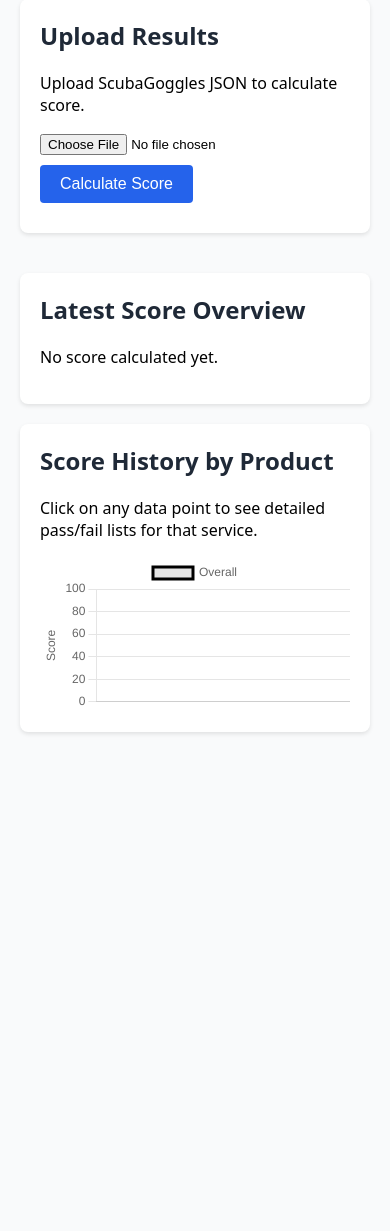
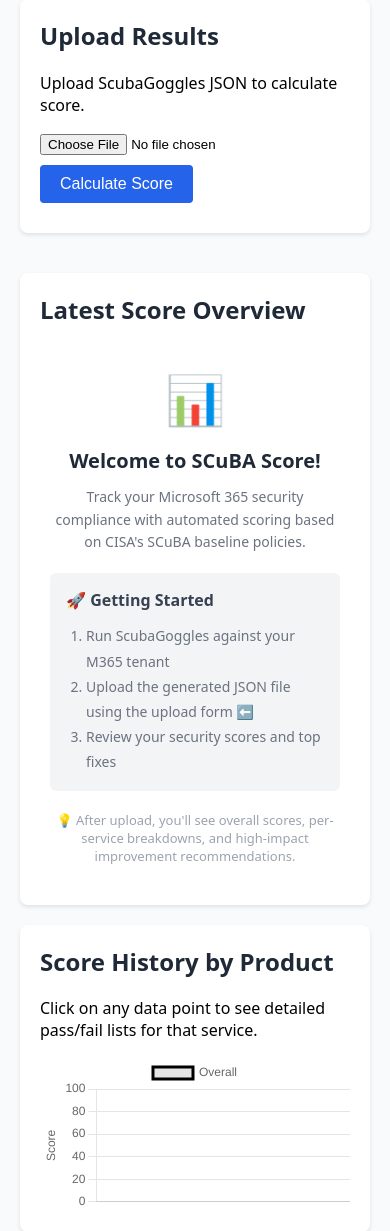
Before and after one commit to schmug/scubascore, a Flask app: page / in a window 390 px wide. Shown: the part 148-1379 px from the top of the page. Before the commit the page ends 882 px from the top, so only its background shows below. Run offline with Flask 3, Linux system fonts and the light colour scheme; data that the repository does not hold is empty.

Commit message:
auto-claude: subtask-1-1 - Design and implement enhanced empty state UI
Enhanced the empty state in the Latest Score Overview card to provide
welcoming onboarding guidance for first-time users. Replaced minimal
"No score calculated yet" message with:
- Welcome message explaining SCuBA scoring purpose
- Step-by-step getting started instructions
- Visual elements (emoji icons) for engagement
- Helpful tip about post-upload features
- Responsive, centered layout with consistent styling

The enhanced empty state uses existing design patterns and maintains
consistency with the application's visual language.

Co-Authored-By: Claude Sonnet 4.5 <noreply@anthropic.com>

```diff
--- a/templates/index.html
+++ b/templates/index.html
@@ -71,7 +71,24 @@
         <div class="card">
             <h2>Latest Score Overview</h2>
             <div id="latestScore">
-                <p class="text-gray-500">No score calculated yet.</p>
+                <div style="text-align: center; padding: 20px 10px; color: #6b7280;">
+                    <div style="font-size: 48px; margin-bottom: 16px;">📊</div>
+                    <h3 style="color: #1f2937; margin: 0 0 12px 0; font-size: 20px;">Welcome to SCuBA Score!</h3>
+                    <p style="margin: 0 0 20px 0; font-size: 14px; line-height: 1.6; max-width: 400px; margin-left: auto; margin-right: auto;">
+                        Track your Microsoft 365 security compliance with automated scoring based on CISA's SCuBA baseline policies.
+                    </p>
+                    <div style="background-color: #f3f4f6; border-radius: 6px; padding: 16px; margin: 20px 0; text-align: left; max-width: 400px; margin-left: auto; margin-right: auto;">
+                        <div style="font-weight: 600; margin-bottom: 12px; color: #374151;">🚀 Getting Started</div>
+                        <ol style="margin: 0; padding-left: 20px; font-size: 14px; line-height: 1.8;">
+                            <li>Run ScubaGoggles against your M365 tenant</li>
+                            <li>Upload the generated JSON file using the upload form ⬅️</li>
+                            <li>Review your security scores and top fixes</li>
+                        </ol>
+                    </div>
+                    <p style="font-size: 13px; color: #9ca3af; margin: 16px 0 0 0;">
+                        💡 After upload, you'll see overall scores, per-service breakdowns, and high-impact improvement recommendations.
+                    </p>
+                </div>
             </div>
         </div>
     </div>
```
